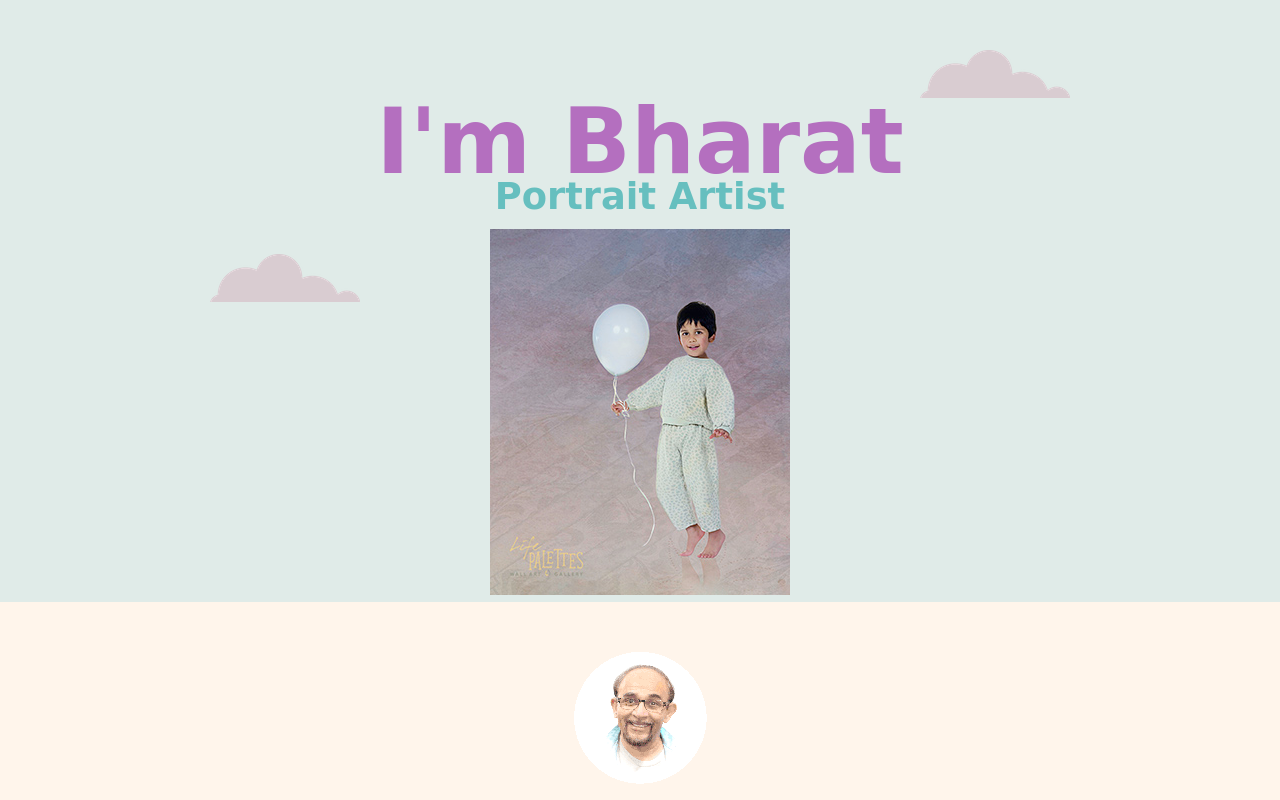
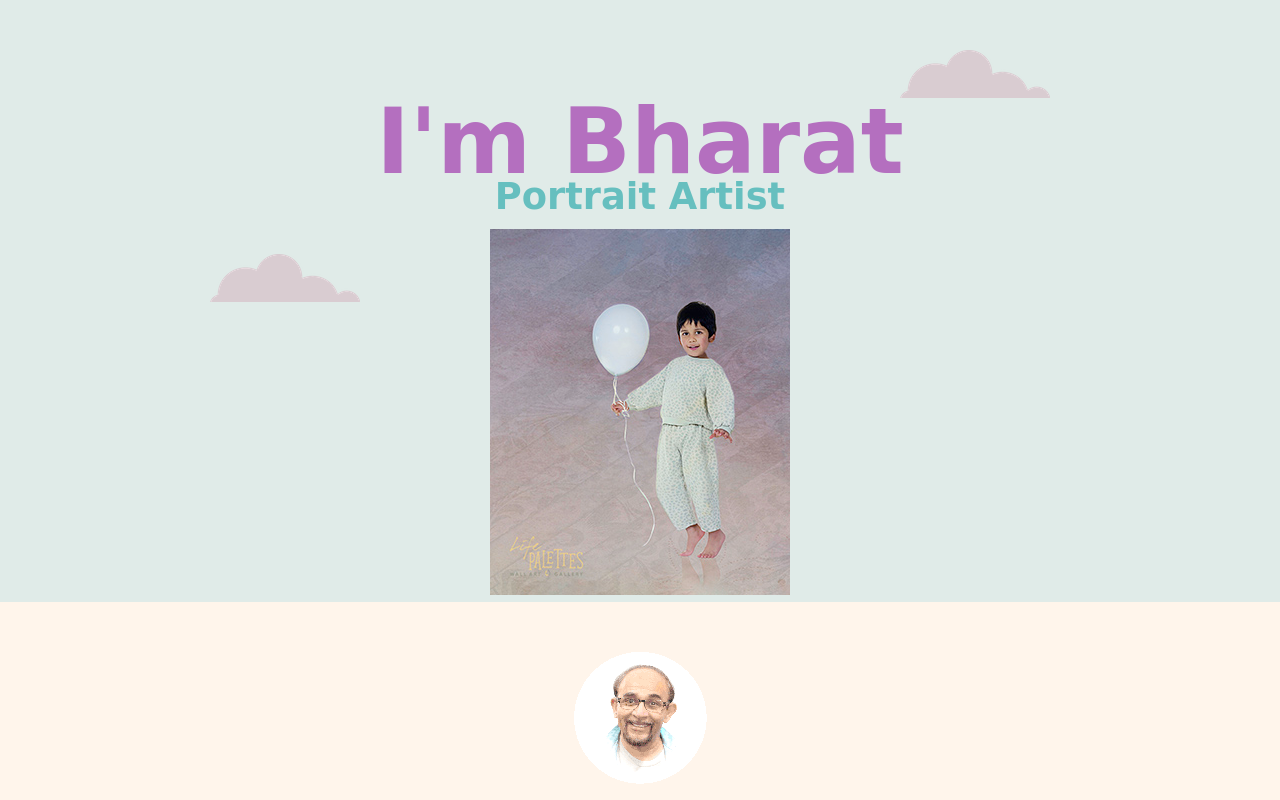
Before and after one commit to LifePalettes/lifepalettes, a plain HTML site: page index.html in a window 1280 px wide. Shown: the top 800 px of the page. Drawn offline with Linux system fonts and the light colour scheme; a web font is replaced by a local one.

Commit message:
Update styles.css

```diff
--- a/css/styles.css
+++ b/css/styles.css
@@ -38,7 +38,7 @@ div {
 }
 .top-cloud {
   position:absolute;
-  right: 210px;
+  right: 230px;
   top: 50px;
 }
 .photo {
```
